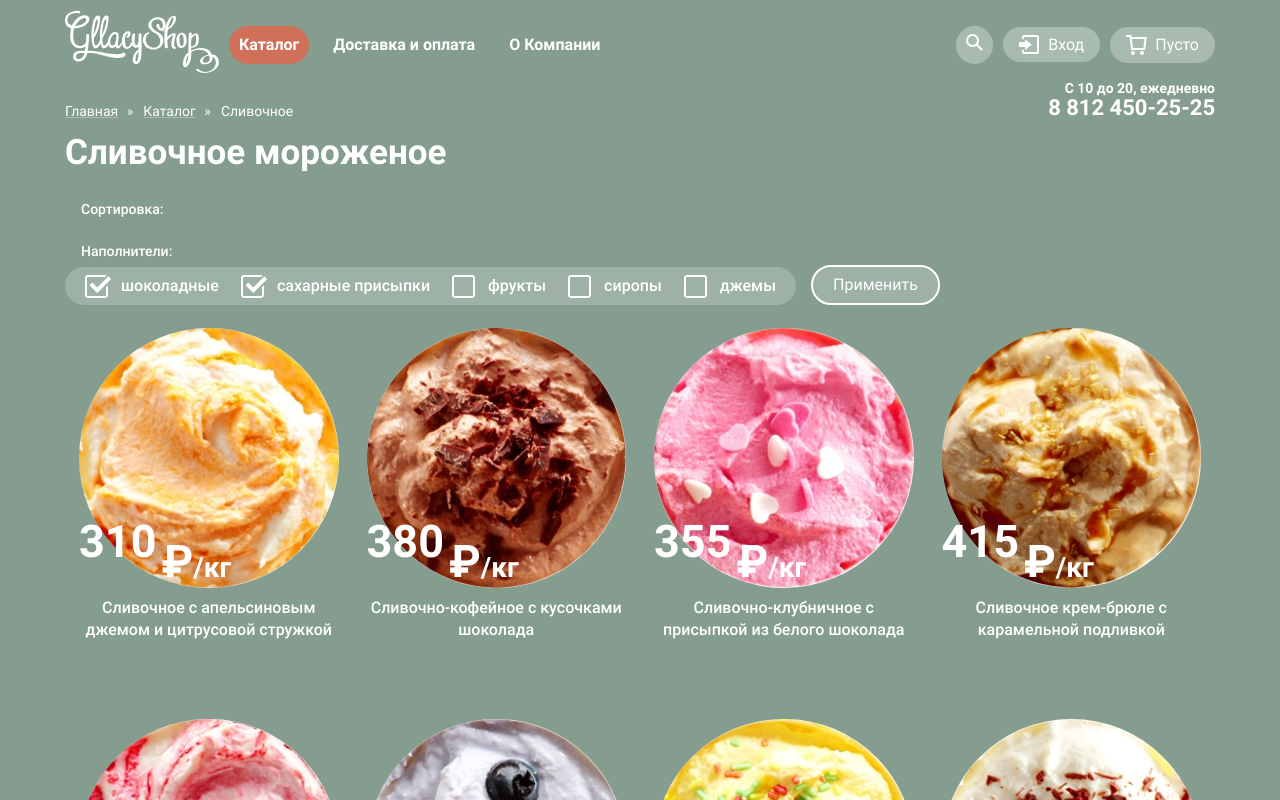
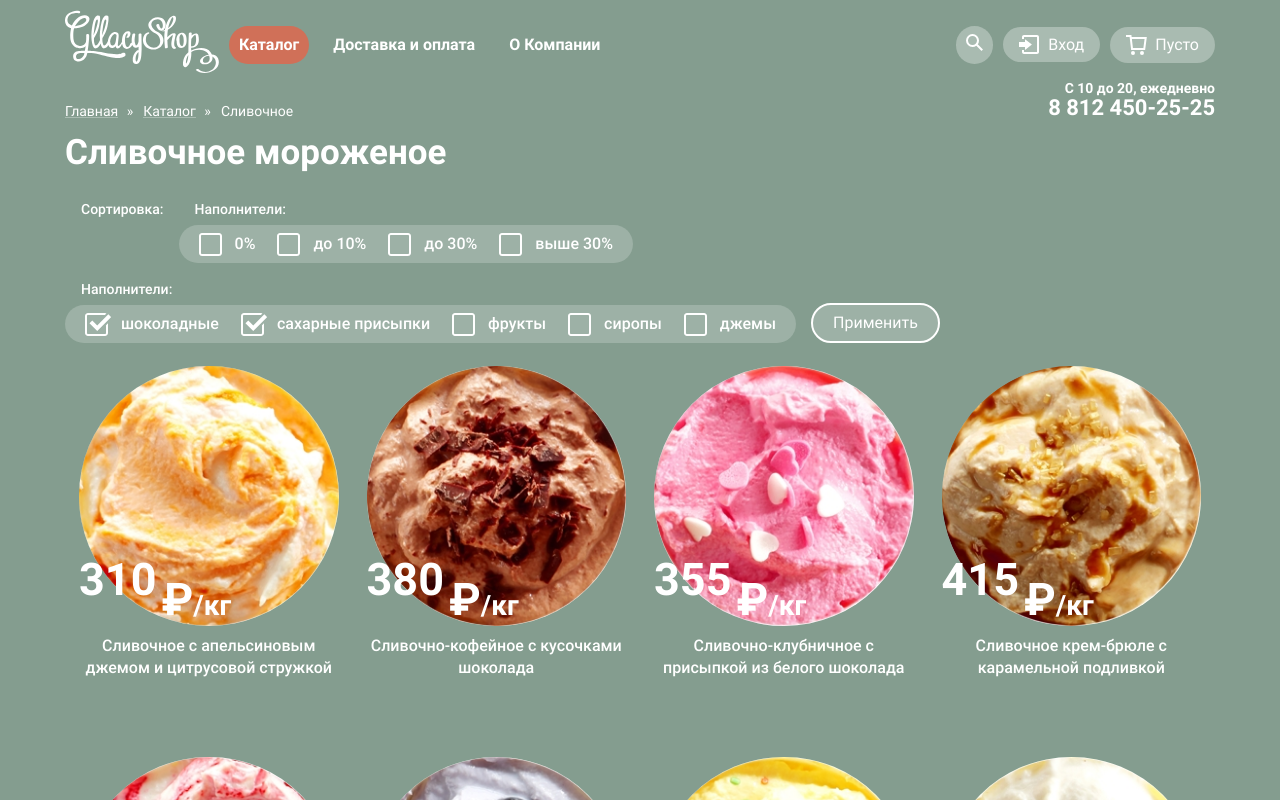
Before and after one commit to shock-dev/gllacy-shop, a Vue app: page /catalog in a window 1280 px wide. Shown: the top 800 px of the page. Built offline with nearby package versions, Linux system fonts and the light colour scheme.

Commit message:
radio list template

```diff
--- a/src/components/catalog/gcSort.vue
+++ b/src/components/catalog/gcSort.vue
@@ -4,6 +4,41 @@
       <div class="sort__col">
         <div class="sort__col-title">Сортировка:</div>
         <div class="sort__col-wrapper"></div>
+      </div>
+      <div class="sort__col">
+        <div class="sort__col-title">Наполнители:</div>
+        <div class="sort__col-box toggle">
+          <ul class="toggle__list flex">
+            <li class="toggle__item">
+              <label class="toggle__label">
+                <input class="toggle__real" type="radio" name="radio">
+                <span class="toggle__fake"></span>
+                <span class="toggle__text">0%</span>
+              </label>
+            </li>
+            <li class="toggle__item">
+              <label class="toggle__label">
+                <input class="toggle__real" type="radio" name="radio">
+                <span class="toggle__fake"></span>
+                <span class="toggle__text">до 10%</span>
+              </label>
+            </li>
+            <li class="toggle__item">
+              <label class="toggle__label">
+                <input class="toggle__real" type="radio" name="radio">
+                <span class="toggle__fake"></span>
+                <span class="toggle__text">до 30%</span>
+              </label>
+            </li>
+            <li class="toggle__item">
+              <label class="toggle__label">
+                <input class="toggle__real" type="radio" name="radio">
+                <span class="toggle__fake"></span>
+                <span class="toggle__text">выше 30%</span>
+              </label>
+            </li>
+          </ul>
+        </div>
       </div>
     </div>
     <div class="sort__row">
```
